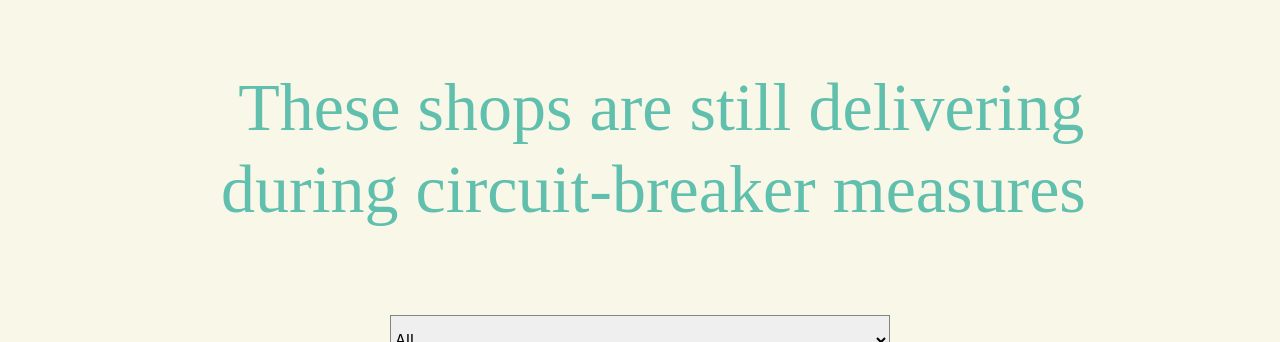
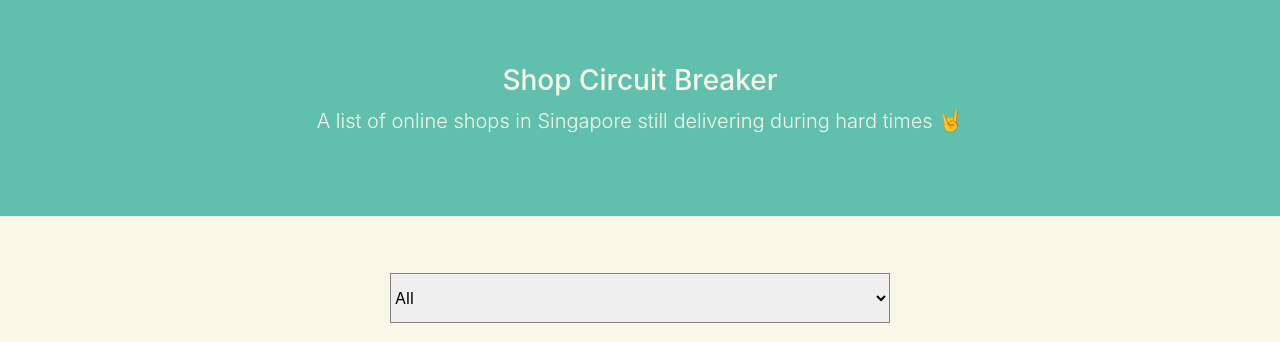
Before and after one commit to farrahfazirah/eatcb, a website: page index.html in a window 1280 px wide. Shown: the top 342 px of the page. Drawn offline with nearby package versions, Linux system fonts and the light colour scheme.

Commit message:
Changed header

```diff
--- a/index.html
+++ b/index.html
@@ -7,15 +7,17 @@
 		<link rel="stylesheet" href="css/styles.css">
 		<script src="https://maxcdn.bootstrapcdn.com/bootstrap/4.0.0/js/bootstrap.min.js" integrity="sha384-JZR6Spejh4U02d8jOt6vLEHfe/JQGiRRSQQxSfFWpi1MquVdAyjUar5+76PVCmYl" crossorigin="anonymous"></script>
 		<script src="//code.jquery.com/jquery-1.11.1.min.js"></script>
-		<title>Which Shop Deliver?</title>
+		<title>Shop Circuit Breaker</title>
 	</head>
 	<body>
 
-<div class="container">
-	<div align="center">
-		<img class="img-fluid" src="img/header.svg">
-	</div>
+<div class="jumbotron jumbotron-fluid" style="background-color: #61BFAD; color: #F9F7E8;">
+  <div class="container">
+    <h3 class="display-5 text-center">Shop Circuit Breaker</h3>
+    <p class="lead text-center">A list of online shops in Singapore still delivering during hard times 🤘</p>
+  </div>
 </div>
+
 
 
 <div class="container">
@@ -256,7 +258,7 @@
 <footer class="page-footer font-small blue m-5">
 
   <!-- Copyright -->
-  <div class="footer-copyright text-center py-3">Created by <a href="https://www.instagram.com/farrahfazirah/">Farrah Fazirah</a> 👩‍💻. <br>If anything, contact me at <a href="mailto:farrahfzrh@gmail.com">farrahfzrh@gmail.com</a> 👽
+  <div class="footer-copyright text-center py-3">Created by <a href="https://www.instagram.com/farrahfazirah/">Farrah Fazirah</a> 👽 <br>If anything, contact me at <a href="mailto:farrahfzrh@gmail.com">farrahfzrh@gmail.com</a>
   </div>
   <!-- Copyright -->
 
```
